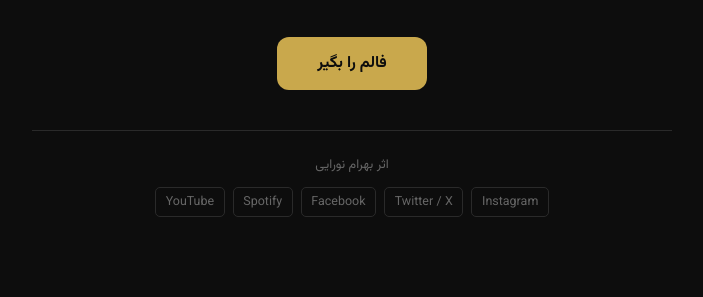
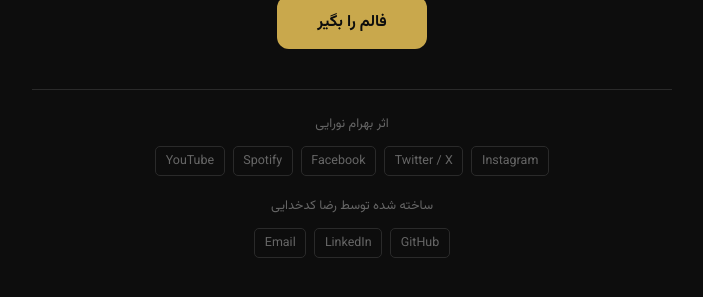
Before and after one commit to Rezaraki/fal-bahram, a plain HTML site: page index.html in a window 1280 px wide. Shown: the part 335-632 px from the top of the page, without its empty margins (288-991 px from the left). Drawn offline with Linux system fonts and the light colour scheme.

Commit message:
Add developer credits for Reza Kadkhodaei
Co-Authored-By: Claude Sonnet 4.6 <noreply@anthropic.com>

```diff
--- a/index.html
+++ b/index.html
@@ -38,6 +38,12 @@
         <a href="https://open.spotify.com/search/Bahram%20Nouraei/artists" target="_blank" rel="noopener noreferrer" class="credit-link">Spotify</a>
         <a href="https://www.youtube.com/results?search_query=Bahram+Nouraei" target="_blank" rel="noopener noreferrer" class="credit-link">YouTube</a>
       </div>
+      <p class="credits-label credits-made-by">ساخته شده توسط رضا کدخدایی</p>
+      <div class="credits-links">
+        <a href="https://github.com/Rezaraki" target="_blank" rel="noopener noreferrer" class="credit-link">GitHub</a>
+        <a href="https://www.linkedin.com/in/reza-kadkhodaei/" target="_blank" rel="noopener noreferrer" class="credit-link">LinkedIn</a>
+        <a href="mailto:rezakadil@gmail.com" class="credit-link">Email</a>
+      </div>
     </footer>
   </div>
 
--- a/style.css
+++ b/style.css
@@ -195,6 +195,10 @@ h1 {
   margin-bottom: 0.75rem;
 }
 
+.credits-made-by {
+  margin-top: 1.25rem;
+}
+
 .credits-links {
   display: flex;
   flex-wrap: wrap;
```
